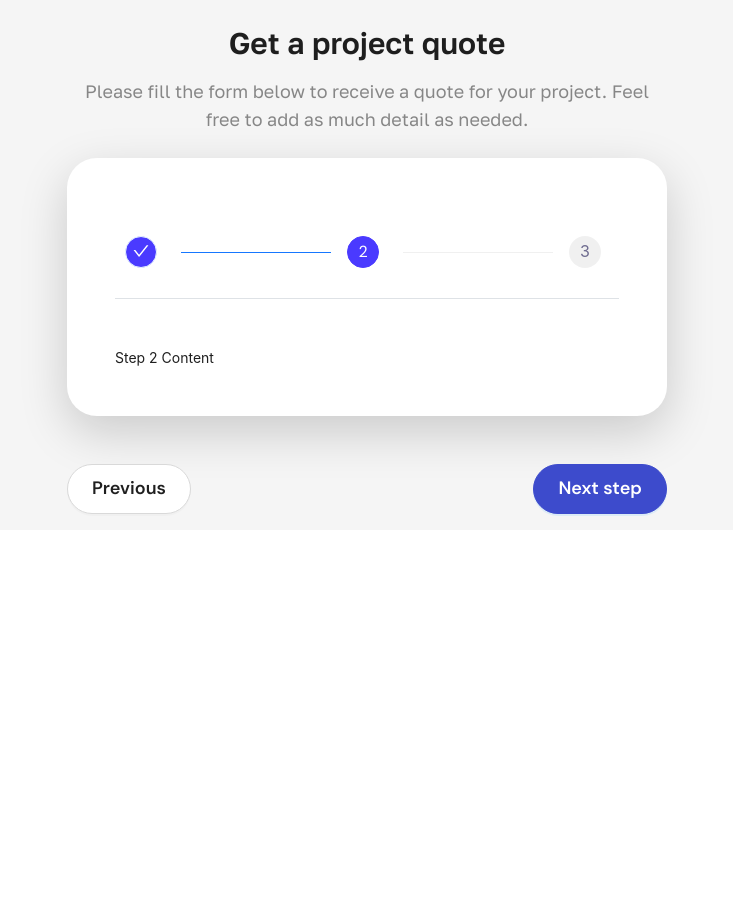
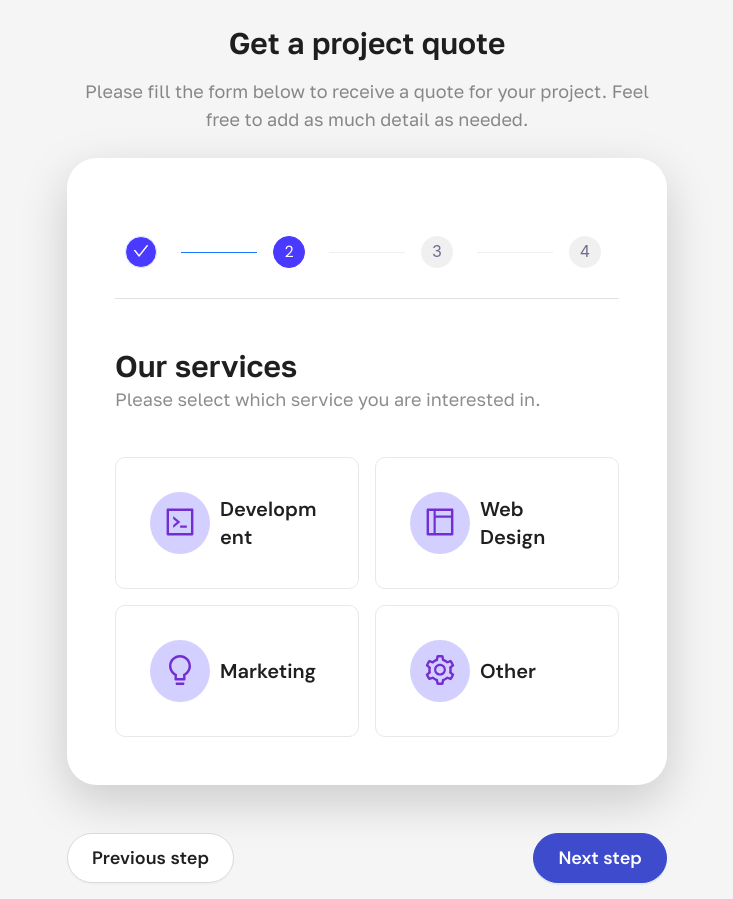
Before and after one commit to Ravi5113/step-form-frontend, a React (Create React App) app: page / in a window 1280 px wide. Both pictures are taken after a click on the button "Next step". Shown: the whole page, without its empty margins (273-1006 px from the left). Before the commit the page ends 800 px from the top, so only its background shows below. Built offline with nearby package versions, Linux system fonts and the light colour scheme.

Commit message:
Form Done

```diff
--- a/src/Components/Forms/MultiStepForm.js
+++ b/src/Components/Forms/MultiStepForm.js
@@ -1,6 +1,6 @@
 import React, { useState } from 'react';
-import { Form, Input, Button, Steps, Layout, Typography } from 'antd';
-import { UserOutlined, MailOutlined } from '@ant-design/icons';
+import { Form, Input, Button, Steps, Layout, Typography, Row, Col, Card, Radio, Table } from 'antd';
+import { UserOutlined, MailOutlined, CodeOutlined, LayoutOutlined, BulbOutlined, SettingOutlined } from '@ant-design/icons';
 import 'bootstrap/dist/css/bootstrap.min.css';
 import "./Style.css";
 
@@ -8,8 +8,34 @@ const { Step } = Steps;
 const { Content } = Layout;
 const { Title, Text } = Typography;
 
+const services = [
+    {
+        title: 'Development',
+        icon: <CodeOutlined style={{ fontSize: '30px' }} />
+    },
+    {
+        title: 'Web Design',
+        icon: <LayoutOutlined style={{ fontSize: '30px' }} />
+    },
+    {
+        title: 'Marketing',
+        icon: <BulbOutlined style={{ fontSize: '30px' }} />
+    },
+    {
+        title: 'Other',
+        icon: <SettingOutlined style={{ fontSize: '30px' }} />
+    },
+];
+
 const MultiStepForm = () => {
     const [current, setCurrent] = useState(0);
+    const [formData, setFormData] = useState({
+        name: '',
+        email: '',
+        service: '',
+        budget: '',
+    });
+    const [selectedCard, setSelectedCard] = useState(null);
 
     const onNext = () => {
         setCurrent(current + 1);
@@ -18,6 +44,64 @@ const MultiStepForm = () => {
     const onPrev = () => {
         setCurrent(current - 1);
     };
+
+    const handleCardClick = (index) => {
+        setSelectedCard(index);
+        setFormData({ ...formData, service: services[index].title });
+    };
+
+    const handleInputChange = (e) => {
+        const { name, value } = e.target;
+        setFormData({ ...formData, [name]: value });
+    };
+
+    const handleBudgetChange = (e) => {
+        setFormData({ ...formData, budget: e.target.value });
+    };
+
+    const handleSubmit = () => {
+        const jsonData = JSON.stringify(formData);
+        const blob = new Blob([jsonData], { type: 'application/json' });
+        const url = URL.createObjectURL(blob);
+        const a = document.createElement('a');
+        a.href = url;
+        a.download = 'formData.json';
+        a.click();
+        URL.revokeObjectURL(url);
+    };
+
+    const columns = [
+        {
+            title: 'Name',
+            dataIndex: 'name',
+            key: 'name',
+        },
+        {
+            title: 'Email',
+            dataIndex: 'email',
+            key: 'email',
+        },
+        {
+            title: 'Services',
+            dataIndex: 'service',
+            key: 'service',
+        },
+        {
+            title: 'Budget',
+            dataIndex: 'budget',
+            key: 'budget',
+        },
+    ];
+
+    const data = [
+        {
+            key: '1',
+            name: formData.name,
+            email: formData.email,
+            service: formData.service,
+            budget: formData.budget,
+        },
+    ];
 
     const steps = [
         {
@@ -31,26 +115,93 @@ const MultiStepForm = () => {
                         <Form.Item label="Name" name="name" className='h3 fw-semibold'>
                             <Input
                                 placeholder="John Carter"
-                                className='mb-3 px-3 py-2 border rounded-pill shadow bg-white fs-5 fw-bolder sty'
+                                className='mb-3 px-3 py-2 border rounded-pill bg-white fs-5 fw-bolder sty'
                                 suffix={<UserOutlined />}
+                                name="name"
+                                value={formData.name}
+                                onChange={handleInputChange}
                             />
                         </Form.Item>
                         <Form.Item label="Email" name="email" className='h3 fw-semibold'>
                             <Input
                                 placeholder="Email address"
-                                className='mb-3 px-3 py-2 border rounded-pill shadow bg-white fs-5 fw-bolder sty'
-                                suffix={<MailOutlined />} />
+                                className='mb-3 px-3 py-2 border rounded-pill bg-white fs-5 fw-bolder sty'
+                                suffix={<MailOutlined />}
+                                name="email"
+                                value={formData.email}
+                                onChange={handleInputChange}
+                            />
                         </Form.Item>
                     </Form>
                 </Content>
-
             ),
         },
         {
-            content: <div>Step 2 Content</div>,
+            content: (
+                <Content className='text-start'>
+                    <Title className='custom-h1 text-start m-0' level={2}>Our services</Title>
+                    <Text className='custom-p text-start' type="secondary">
+                        Please select which service you are interested in.
+                    </Text>
+                    <Row gutter={[16, 16]} style={{ marginTop: '20px' }}>
+                        {services.map((service, index) => (
+                            <Col key={index} xs={24} sm={12} md={12} lg={12}>
+                                <Card
+                                    hoverable
+                                    className={`custom-card ${selectedCard === index ? 'selected' : ''}`}
+                                    onClick={() => handleCardClick(index)}
+                                >
+                                    <div className='card-content'>
+                                        <div className='Service-icon'> {service.icon}</div>
+                                        <Title level={4} className='Text-Title'>{service.title}</Title>
+                                    </div>
+                                </Card>
+                            </Col>
+                        ))}
+                    </Row>
+                </Content>
+            ),
         },
         {
-            content: <div>Step 3 Content</div>,
+            content: (
+                <Content className='text-start'>
+                    <Title className='custom-h1 text-start m-0' level={2}>Budget</Title>
+                    <Text className='custom-p text-start' type="secondary">
+                        Please select your budget range.
+                    </Text>
+                    <Radio.Group className="budget-radio-group" onChange={handleBudgetChange} value={formData.budget}>
+                        <Radio.Button value="$5,000 - $10,000" className="budget-radio-button">
+                            $5,000 - $10,000
+                        </Radio.Button>
+                        <Radio.Button value="$10,000 - $20,000" className="budget-radio-button">
+                            $10,000 - $20,000
+                        </Radio.Button>
+                        <Radio.Button value="$20,000 - $50,000" className="budget-radio-button">
+                            $20,000 - $50,000
+                        </Radio.Button>
+                        <Radio.Button value="$50,000+" className="budget-radio-button">
+                            $50,000+
+                        </Radio.Button>
+                    </Radio.Group>
+                </Content>
+            ),
+        },
+        {
+            content: (
+                <Content className='text-start'>
+                    <Title className='custom-h1 text-center m-0' level={2}>Form Data</Title>
+                    <Text className='custom-p text-center' type="secondary">
+                        This screen displays submitted form data
+                    </Text>
+                    <Table
+                        className='mt-4'
+                        columns={columns}
+                        dataSource={data}
+                        pagination={false}
+                        bordered
+                    />
+                </Content>
+            ),
         },
     ];
 
@@ -62,7 +213,7 @@ const MultiStepForm = () => {
                     Please fill the form below to receive a quote for your project. Feel free to add as much detail as needed.
                 </Text>
             </div>
-            <Content className="p-5 bg-white  shadow-lg" style={{ maxWidth: '600px', width: '100%', borderRadius: '30px' }}>
+            <Content className="p-5 bg-white shadow-lg" style={{ maxWidth: '600px', width: '100%', borderRadius: '30px' }}>
                 <Steps current={current} className="custom-steps">
                     {steps.map((item, index) => (
                         <Step key={index} />
@@ -70,12 +221,11 @@ const MultiStepForm = () => {
                 </Steps>
                 <div className='w-100 text-danger border-bottom'></div>
                 <div className="mt-5 w-100 ">{steps[current].content}</div>
-
             </Content>
             <div className="d-flex justify-content-between mt-5 mb-3 w-100" style={{ maxWidth: '600px' }}>
                 {current > 0 && (
                     <Button onClick={onPrev} shape="round" className='p-4 txt'>
-                        Previous
+                        Previous step
                     </Button>
                 )}
                 {current < steps.length - 1 && (
@@ -84,12 +234,12 @@ const MultiStepForm = () => {
                     </Button>
                 )}
                 {current === steps.length - 1 && (
-                    <Button type="primary" shape="round" className='p-4 txt'>
+                    <Button type="primary" shape="round" className='p-4 txt' onClick={handleSubmit}>
                         Done
                     </Button>
                 )}
             </div>
-        </Layout >
+        </Layout>
     );
 };
 
--- a/src/Components/Forms/Style.css
+++ b/src/Components/Forms/Style.css
@@ -1,5 +1,5 @@
-@import url('https://fonts.googleapis.com/css2?family=Golos+Text:wght@400..900&display=swap');
-@import url('https://fonts.googleapis.com/css2?family=DM+Sans:ital,opsz,wght@0,9..40,100..1000;1,9..40,100..1000&display=swap');
+@import url("https://fonts.googleapis.com/css2?family=Golos+Text:wght@400..900&display=swap");
+@import url("https://fonts.googleapis.com/css2?family=DM+Sans:ital,opsz,wght@0,9..40,100..1000;1,9..40,100..1000&display=swap");
 /*
 .form-container {
     max-width: 600px;
@@ -25,14 +25,14 @@
 
 .custom-h1 {
   font-size: 30px;
-    color: #170F49;
+  color: #170f49;
   font-family: "Golos Text", sans-serif;
   text-align: center;
   font-weight: 700;
 }
 
 .custom-p {
-    color: #6F6C90;
+  color: #6f6c90;
   font-size: 18px;
   font-weight: 400;
   font-family: "Golos Text", sans-serif;
@@ -41,7 +41,7 @@
 
 .sty {
   font-family: "DM Sans", sans-serif !important;
-    color: #170F49 !important;
+  color: #170f49 !important;
   font-weight: 600 !important;
 }
 
@@ -79,21 +79,20 @@
 }
 
 .custom-steps .ant-steps-item-process .ant-steps-item-icon {
-    background-color: #4A3AFF !important;
+  background-color: #4a3aff !important;
   font-size: 16px;
   /* font-weight: bold; */
-    color: #6F6C90 !important;
+  color: #6f6c90 !important;
   font-family: "DM Sans", sans-serif;
-    border-color: #4A3AFF;
+  border-color: #4a3aff;
 }
 
-
 .custom-steps .ant-steps-item-finish .ant-steps-item-icon {
-    background-color: #4A3AFF !important;
+  background-color: #4a3aff !important;
 }
 
-.custom-steps .ant-steps-item-finish .ant-steps-item-icon>.ant-steps-icon {
-    color: #FFF;
+.custom-steps .ant-steps-item-finish .ant-steps-item-icon > .ant-steps-icon {
+  color: #fff;
   font-size: 16px;
   font-weight: bold;
 }
@@ -107,26 +106,34 @@
     justify-content: center;
 } */
 
-.custom-steps .ant-steps-item-wait .ant-steps-item-icon>.ant-steps-icon {
+.custom-steps .ant-steps-item-wait .ant-steps-item-icon > .ant-steps-icon {
   font-size: 16px;
-    color: #6F6C90 !important;
+  color: #6f6c90 !important;
 }
 
 .custom-steps .ant-steps-item-tail::after {
-    background-color: #4A3AFF !important;
+  background-color: #4a3aff !important;
   height: 10px !important;
-    color: #4A3AFF !important;
+  color: #4a3aff !important;
 }
 
-:where(.css-dev-only-do-not-override-m4timi).ant-steps .ant-steps-item-title::after {
+:where(.css-dev-only-do-not-override-m4timi).ant-steps
+  .ant-steps-item-title::after {
   top: 13px;
   height: 5px;
-    background: #EFF0F6;
+  background: #eff0f6;
   /* border-radius: 6px; */
 }
 
-:where(.css-dev-only-do-not-override-m4timi).ant-steps .ant-steps-item-finish>.ant-steps-item-container>.ant-steps-item-content>.ant-steps-item-title::after {
-    background: #4A3AFF !important;
+:where(.css-dev-only-do-not-override-m4timi).ant-steps
+  .ant-steps-item-finish
+  > .ant-steps-item-container
+  > .ant-steps-item-content
+  > .ant-steps-item-title::after {
+  background: #4a3aff !important;
+}
+:where(.css-dev-only-do-not-override-m4timi).ant-card .ant-card-body {
+  padding: 10px !important ;
 }
 
 .custom-steps {
@@ -135,9 +142,109 @@
 
 .custom-button {
   font-size: 18px;
-    color: #4A3AFF;
+  color: #4a3aff;
 }
 
 :where(.css-dev-only-do-not-override-m4timi).ant-input {
   font-family: "DM Sans", sans-serif !important;
 }
+.custom-card {
+  display: flex;
+  align-items: center;
+  justify-content: space-between;
+  border: 1px solid #e8e8e8;
+  border-radius: 10px;
+  transition: all 0.3s ease;
+  padding: 10px !important;
+  width: 100%;
+}
+
+.custom-card:hover {
+  border: 2px solid #4a3aff;
+  transform: none;
+}
+
+.custom-card.selected {
+  border: 2px solid #4a3aff;
+  padding: 10px !important;
+}
+
+.card-content {
+  display: flex;
+  align-items: center;
+  width: 100%;
+}
+.Text-Title {
+  color: #170f49;
+  font-size: 18px;
+  margin: 0 !important;
+  font-family: "DM Sans", sans-serif !important;
+}
+.Service-icon {
+  padding: 15px;
+  background: #4a3aff3d;
+  border-radius: 100%;
+  color: #722ed1;
+  margin-right: 10px;
+}
+.budget-selector {
+  padding: 20px;
+  background-color: #ffffff;
+  border-radius: 8px;
+  box-shadow: 0 4px 8px rgba(0, 0, 0, 0.1);
+  max-width: 400px;
+  margin: auto;
+}
+
+.custom-h1 {
+  margin-bottom: 16px;
+}
+
+.custom-p {
+  margin-bottom: 24px;
+}
+/* Add this to your CSS file */
+/* Add this to your CSS file */
+.budget-radio-group {
+  display: flex;
+  flex-wrap: wrap;
+  gap: 10px;
+}
+
+.budget-radio-button {
+  width: 48%;
+  border: 1px solid #d9d9d9;
+  border-radius: 8px;
+  height: 64px;
+  display: flex;
+  align-items: center;
+  padding: 0 16px;
+  box-shadow: 0 2px 8px rgba(0, 0, 0, 0.15);
+  transition: border-color 0.3s;
+  box-sizing: border-box;
+}
+
+.budget-radio-button:hover {
+  border-color: #d9d9d9;
+}
+
+.budget-radio-button-checked {
+  background-color: white !important;
+  color: #4c6ef5;
+  font-weight: bold;
+}
+
+.budget-radio-button-checked::before {
+  background-color: white;
+}
+
+.budget-radio-button .ant-radio-inner {
+  width: 20px;
+  height: 20px;
+}
+
+.budget-radio-button .ant-radio-inner::after {
+  width: 12px;
+  height: 12px;
+  background-color: #4c6ef5;
+}
```
Lines whose indentation alone changed are shown as unchanged.
